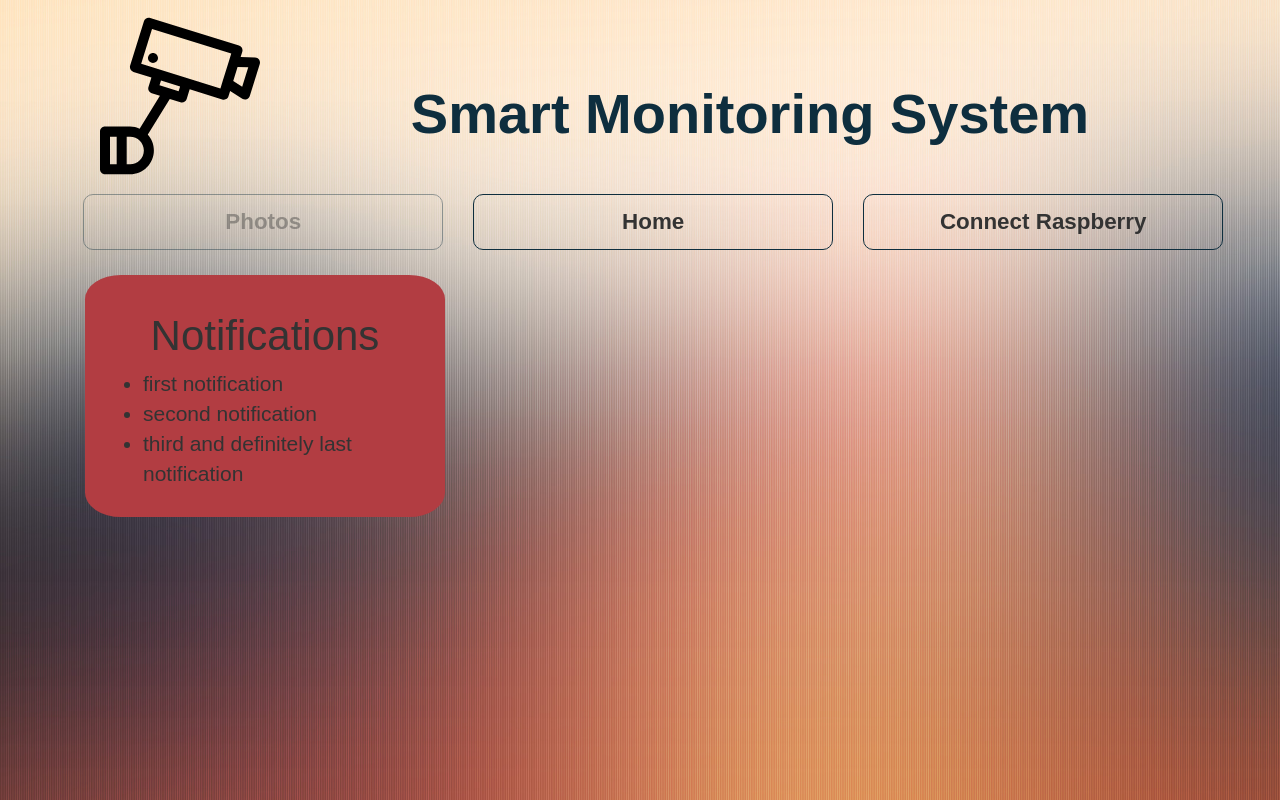
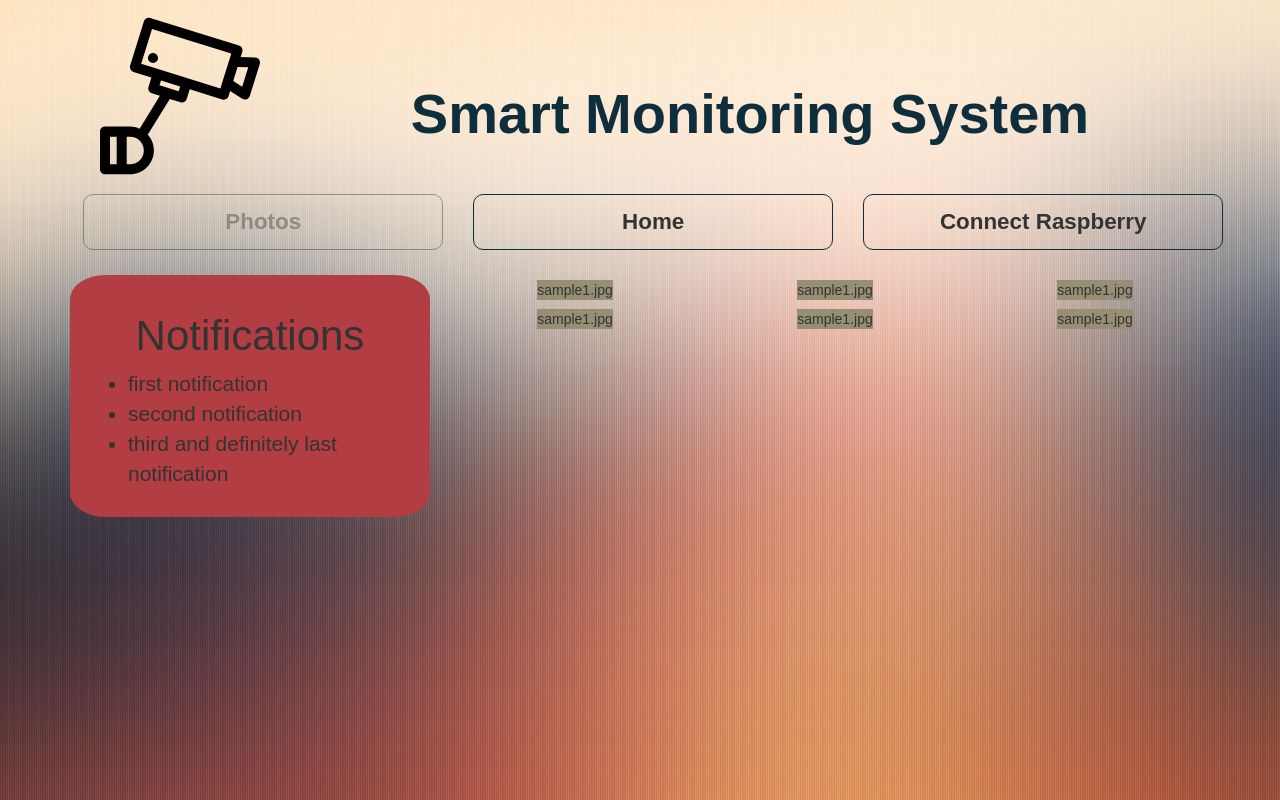
Before and after one commit to szopqa/raspi_node_IoT, a React (Create React App) app in the folder client/: page / in a window 1280 px wide. Both pictures are taken after a click on the button "Photos". Built offline with nearby package versions, Linux system fonts and the light colour scheme; no server answers.

Commit message:
Basic layout of photos page

```diff
--- a/client/src/components/pages/photos-page/PhotosPage.css
+++ b/client/src/components/pages/photos-page/PhotosPage.css
@@ -17,3 +17,13 @@ h1{
     font-size: 1.5em;
     text-align: left;
 }
+
+.photos{
+
+}
+
+.single-photo {
+    display: inline-block;
+    background-color: #968f74;
+    margin: 2%;
+}
--- a/client/src/components/pages/photos-page/PhotosPage.jsx
+++ b/client/src/components/pages/photos-page/PhotosPage.jsx
@@ -2,6 +2,7 @@ import React from 'react';
 import {Grid,Col,Row} from 'react-bootstrap';
 
 import Notifications from './notifications/Notifications.jsx'
+import Photos from './photos/Photos.jsx';
 
 import './PhotosPage.css';
 
@@ -13,11 +14,14 @@ class PhotosPage extends React.Component{
 
 	render(){
 		return(
-			<div className="container photos-page">
+			<div className="photos-page">
 				<Grid>
 					<Row>
 						<Col lg={4} sm={12}>
 							<Notifications/>
+						</Col>
+						<Col lg={8} sm={12}>
+							<Photos/>
 						</Col>
 					</Row>
 				</Grid>
--- /dev/null
+++ b/client/src/components/pages/photos-page/photos/Photos.jsx
@@ -0,0 +1,52 @@
+import React from 'react';
+import {
+	Grid,
+	Row,
+	Col
+} from 'react-bootstrap';
+
+const Photo = (props) => {
+	return(
+		<div className="single-photo">
+			{props.name}
+		</div>
+	)
+};
+
+export default class Photos extends React.Component {
+
+	constructor(props){
+		super(props);
+		this.state = {
+			photos : [
+				{name : 'sample1.jpg'},
+				{name : 'sample1.jpg'},
+				{name : 'sample1.jpg'},
+				{name : 'sample1.jpg'},
+				{name : 'sample1.jpg'},
+				{name : 'sample1.jpg'},]
+		}
+	}
+
+	componentDidMount () {
+
+	}
+
+	render(){
+		return(
+			<div className="photos">
+				<Row>
+					{this.state.photos.map((singlePhoto,index) => {
+						return(
+							<Col lg={4} xs={6} sm={6}>
+								<Photo
+									name = {singlePhoto.name}
+								/>
+							</Col>
+						)
+					})}
+				</Row>
+			</div>
+		);
+	}
+}
```
Also changed, not shown: client/src/components/pages/photos-page/photos/sample1.jpg (added).
